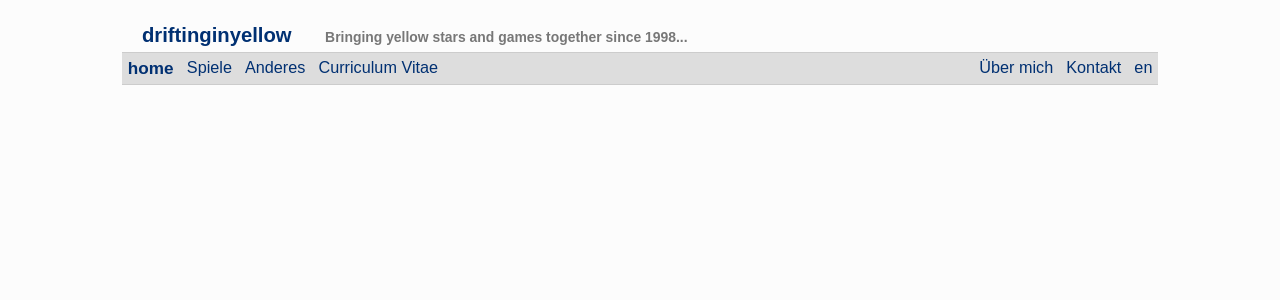
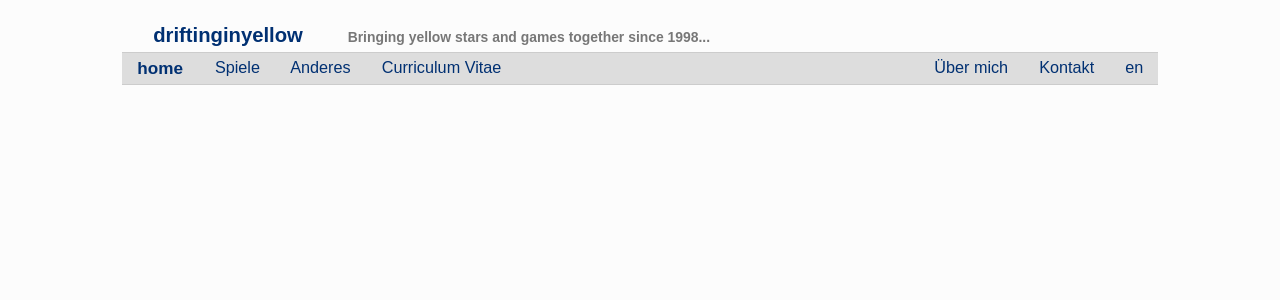
Before and after one commit to pi-pi3/driftinginyellow, a PHP site: page /de/ in a window 1280 px wide. Shown: the top 300 px of the page. Run offline with PHP 8.4, Linux system fonts and the light colour scheme; some libraries are stand-ins or nearby versions.

Commit message:
Change a.space class to a[href]

```diff
--- a/pub/style.css
+++ b/pub/style.css
@@ -31,12 +31,12 @@ a {
     /*padding: 0.5ex;*/
 }
 
-a.space::after {
+a[href]::after {
     content: "  ";
     white-space: pre;
 }
 
-a.space::before {
+a[href]::before {
     content: "  ";
     white-space: pre;
 }
```
